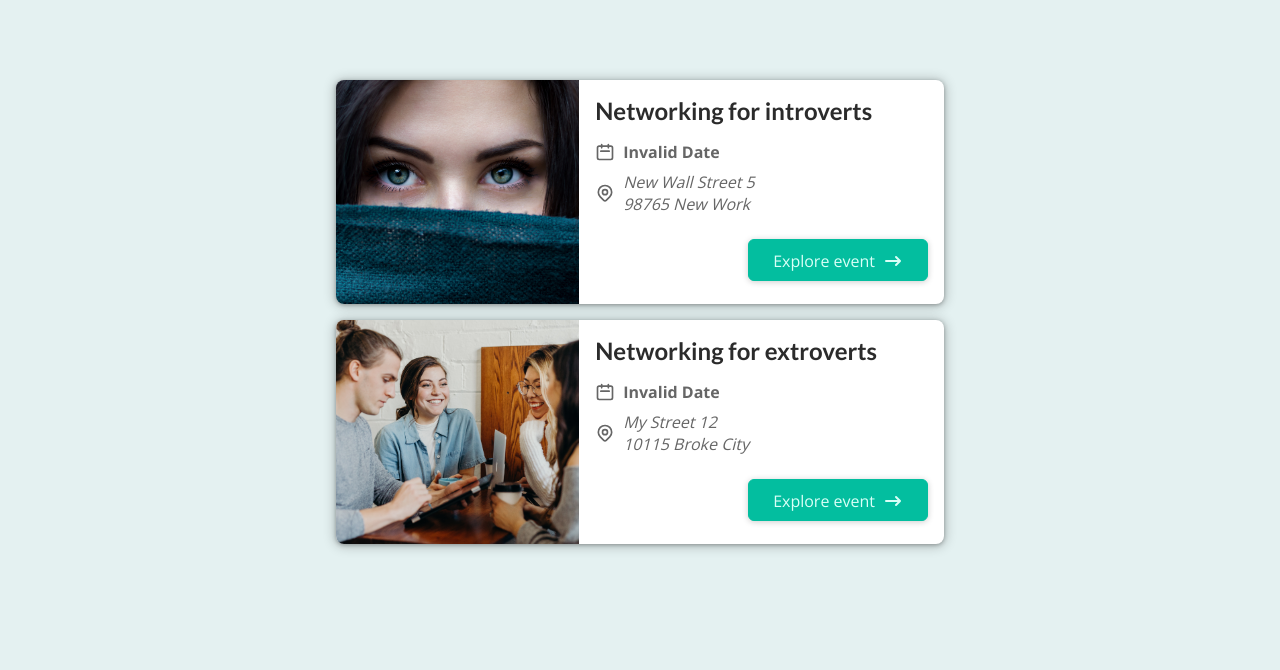
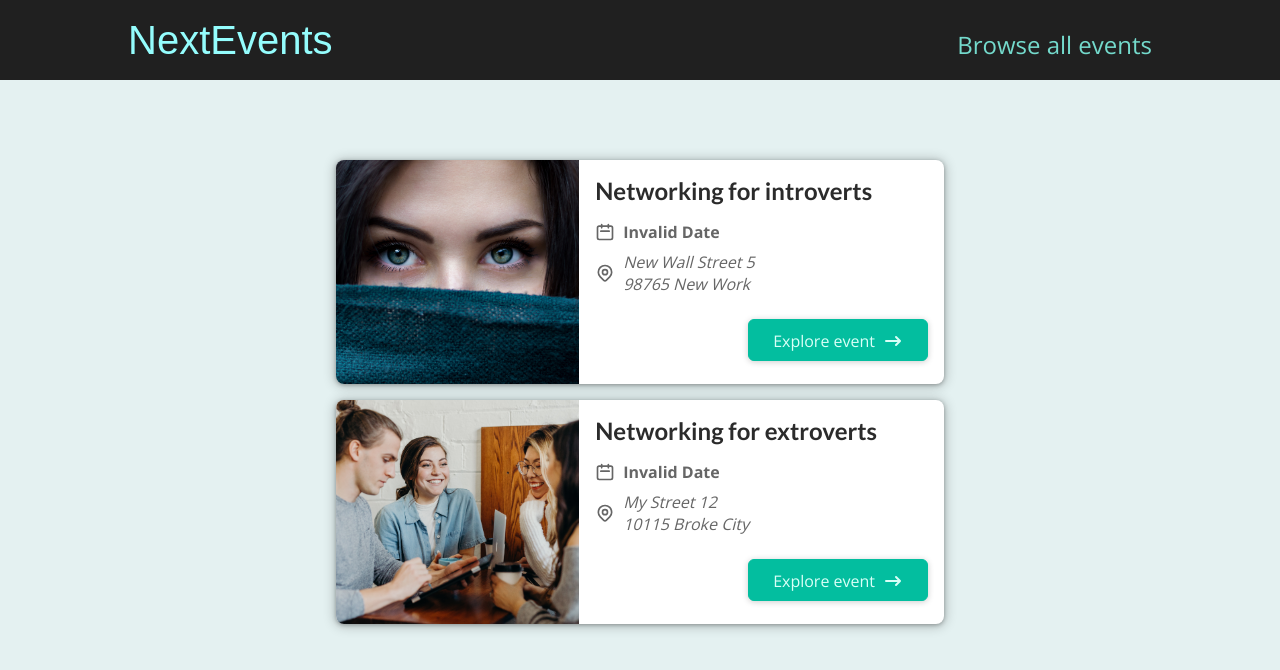
Before and after one commit to mauriciofullana/nextjs-app, a Next.js app: page / in a window 1280 px wide. Shown: the top 670 px of the page. Built offline with nearby package versions, Linux system fonts and the light colour scheme.

Commit message:
Adding general layout wrapper

```diff
--- /dev/null
+++ b/components/layout/Layout.js
@@ -0,0 +1,13 @@
+import { Fragment } from "react";
+import MainHeader from "./MainHeader";
+
+const Layout = (props) => {
+  return (
+    <Fragment>
+      <MainHeader />
+      <main>{props.children}</main>
+    </Fragment>
+  );
+};
+
+export default Layout;
--- /dev/null
+++ b/components/layout/MainHeader.js
@@ -0,0 +1,21 @@
+import Link from "next/link";
+import classes from "./main-header.module.css";
+
+const MainHeader = () => {
+  return (
+    <header className={classes.header}>
+      <div className={classes.logo}>
+        <Link href="/">NextEvents</Link>
+      </div>
+      <nav className={classes.navigation}>
+        <ul>
+          <li>
+            <Link href="/events">Browse all events</Link>
+          </li>
+        </ul>
+      </nav>
+    </header>
+  );
+};
+
+export default MainHeader;
--- /dev/null
+++ b/components/layout/main-header.module.css
@@ -0,0 +1,41 @@
+.header {
+  width: 100%;
+  display: flex;
+  justify-content: space-between;
+  align-items: baseline;
+  padding: 1rem 10%;
+  height: 5rem;
+  background-color: #202020;
+}
+
+.logo {
+  font-size: 1.5rem;
+  color: white;
+  font-family: "Fira", sans-serif;
+  height: 100%;
+  display: flex;
+  justify-content: center;
+  align-items: center;
+  color: #94fdfd;
+}
+
+.logo a {
+  text-decoration: none;
+  color: #94fdfd;
+}
+
+.navigation a {
+  text-decoration: none;
+  color: #74dacc;
+  font-size: 1rem;
+}
+
+@media (min-width: 768px) {
+  .logo {
+    font-size: 2.5rem;
+  }
+
+  .navigation a {
+    font-size: 1.5rem;
+  }
+}
--- a/pages/_app.js
+++ b/pages/_app.js
@@ -1,7 +1,12 @@
-import '../styles/globals.css'
+import Layout from "../components/layout/layout";
+import "../styles/globals.css";
 
 function MyApp({ Component, pageProps }) {
-  return <Component {...pageProps} />
+  return (
+    <Layout>
+      <Component {...pageProps} />
+    </Layout>
+  );
 }
 
-export default MyApp
+export default MyApp;
```
